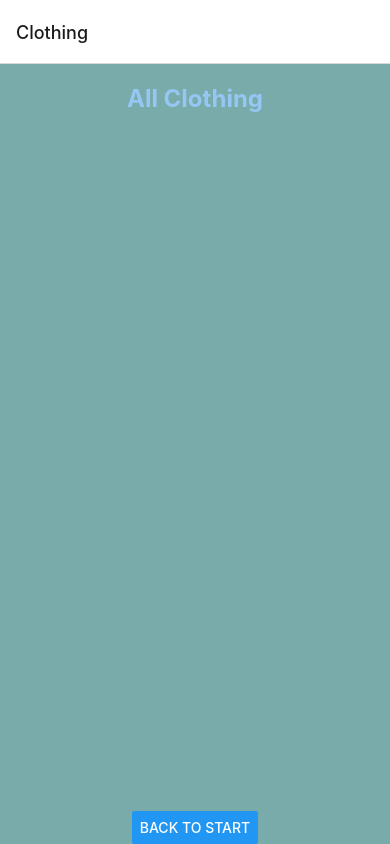
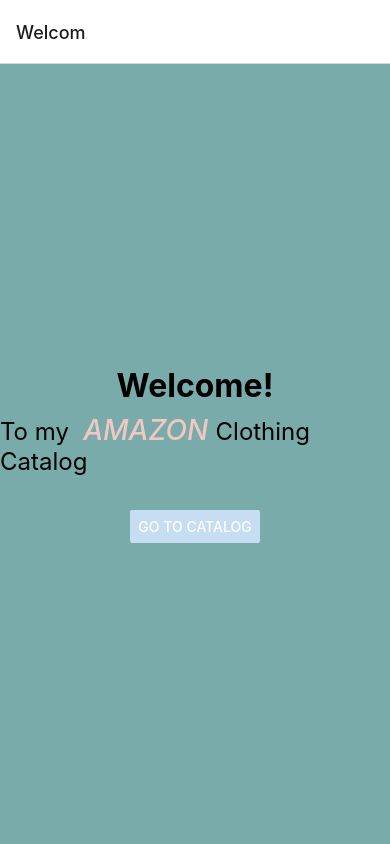
Before and after one commit to MiniJJackson/applicationCatalogus, a React Native app: screen /Welcom in a window 390 px wide. Built offline with nearby package versions, Linux system fonts and the light colour scheme; no server answers.

Commit message:
CHANGED - Details - 3 screens DONE - redactText NOT WORKING PROPARLY

```diff
--- a/App.js
+++ b/App.js
@@ -11,6 +11,7 @@
   return (
     <NavigationContainer>
       <Stack.Navigator>
+        <Stack.Screen name="Welcom" component={WelcomeScreen} />
         <Stack.Screen name="Clothing" component={ClothingScreen} />
         <Stack.Screen name="Details" component={DetailScreen} />
       </Stack.Navigator>
--- a/components/ClothingDetail.js
+++ b/components/ClothingDetail.js
@@ -47,7 +47,10 @@
       />
       <View style={styles.wrapper}>
         <Text style={styles.title}>{detail.title}</Text>
-        <Text style={styles.brand}>{detail.brand}</Text>
+        <View style={styles.flexBox}>
+          <Text style={styles.brand}>{detail.brand}</Text>
+          <Text style={styles.price}>	&euro; {detail.price}</Text>
+        </View>
         <Text style={styles.body}>{detail.fullText}</Text>
       </View>
     </ScrollView >
@@ -66,16 +69,30 @@
     fontSize: 24,
     color: "#96C6F3",
     fontWeight: "bold",
-    textTransform: "uppercase",
+    fontStyle: 'italic',
     marginBottom: 24,
   },
   brand:{
-    color: "#96C6F3",
+    color: "#3A9AA2",
     fontWeight: "bold",
     marginBottom: 4,
   },
+  flexBox:{
+    display: "flex",
+    flexDirection: "row",
+    justifyContent: "space-between",
+    alignItems: "center",
+    marginBottom: 20,
+
+  },
   body: {
     lineHeight: 24
+  },
+  price:{
+    color: "#F1C8C1",
+    fontWeight: "bold",
+    fontSize: 20,
+    marginBottom: 4,
   }
 });
 export default ClothingDetail;
--- a/screens/ClothingScreen.js
+++ b/screens/ClothingScreen.js
@@ -69,7 +69,7 @@
 
       {/*VIEW FOR BUTTON*/}
       <View style={styles.buttons}>
-      <Button title="back to start" onPress={() => navigation.navigate('Welcome')}/>
+      <Button  color="#C6DDF2"   title="back to start" onPress={() => navigation.navigate('Welcome')}/>
       </View>
     </View>
   );
@@ -89,7 +89,7 @@
   },
   title: {
     fontSize: 24,
-    color: "#96C6F3",
+    color: "#F1C8C1",
     fontWeight: "bold",
     marginBottom: 8,
     textAlign: "center",
--- a/screens/DetailScreen.js
+++ b/screens/DetailScreen.js
@@ -1,5 +1,5 @@
 import React, { useState, useEffect } from 'react';
-import { StyleSheet, Text, View, Button } from 'react-native';
+import { StyleSheet, Text, View, Button, ScrollView } from 'react-native';
 
 import Details from '../components/ClothingDetail';
 
@@ -8,8 +8,10 @@
   return (
     <View style={styles.container}>
       <Text style={styles.title}>Detail</Text>
-      <Details detailId={id} />
-      <Button title="back to clothing" onPress={() => navigation.navigate('Clothing')}/>
+      <ScrollView style={styles.detail}>
+        <Details detailId={id} />
+      </ScrollView>
+      <Button  color="#C6DDF2"  title="back to clothing" onPress={() => navigation.navigate('Clothing')}/>
     </View>
   );
 }
@@ -17,16 +19,28 @@
 const styles = StyleSheet.create({
   container: {
     flex: 1,
-    backgroundColor: '#fff',
+    backgroundColor: '#78ABA9',
     alignItems: 'center',
     justifyContent: 'center',
+    padding: 10,
   },
   title: {
     fontSize: 24,
-    color: "#96C6F3",
+    color: "#F1C8C1",
     fontWeight: "bold",
     textTransform: "uppercase",
     marginBottom: 24,
   },
+  detail: {
+    backgroundColor: '#F1F1F1',
+    padding: 10,
+    marginBottom: 10,
+  },
+  goButton:{
+    padding: 20,
+    position: 'absolute',
+    bottom:0,
+    left:0,
+  },
 });
 export default DetailScreen;
--- a/screens/WelcomeScreen.js
+++ b/screens/WelcomeScreen.js
@@ -9,7 +9,7 @@
       <Text style={styles.text}>To my <Text style={styles.amazon}> AMAZON </Text>Clothing Catalog</Text>
       <Text>  </Text>
       <Text>  </Text>
-      <Button style={styles.goButton} color="#C6DDF2" title="go to catalog" onPress={() => navigation.navigate('Clothing')}/>
+      <Button  color="#C6DDF2" title="go to catalog" onPress={() => navigation.navigate('Clothing')}/>
       <StatusBar style="dark-content" />
     </View>
   );
@@ -38,11 +38,6 @@
     fontStyle: 'italic',
     fontSize: 28,
   },
-  goButton:{
-    position: 'absolute',
-    bottom:0,
-    left:0,
-  },
 });
 
 export default WelcomeScreen;
```
